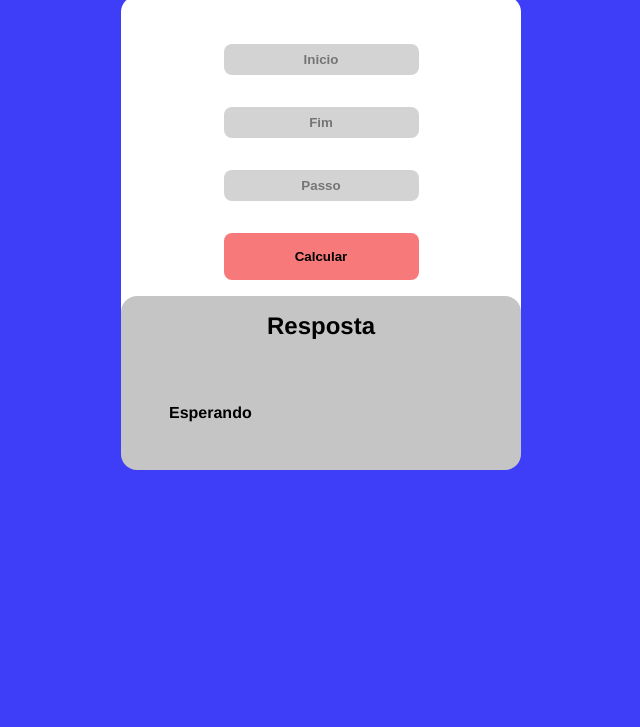
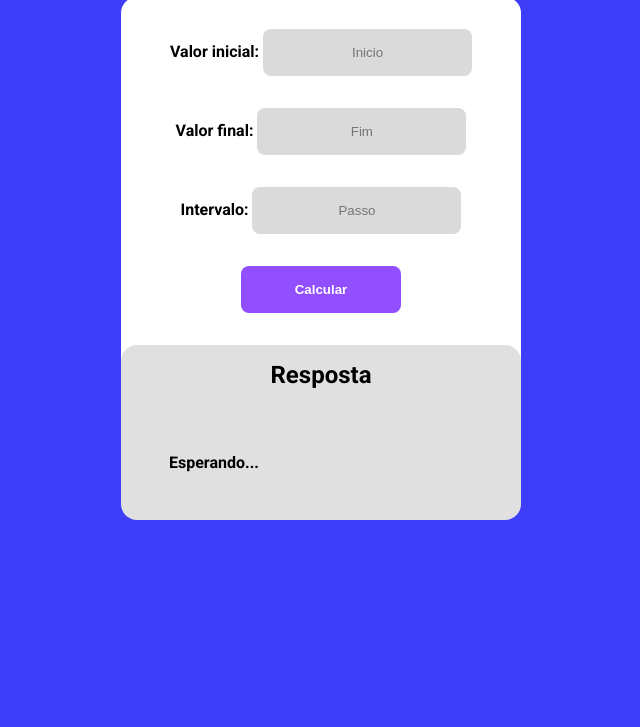
Before and after one commit to IsraelAlves44/Contador, a plain HTML site: page index.html in a window 1280 px wide. Shown: the part 73-800 px from the top of the page, without its empty margins (319-959 px from the left). Drawn offline with Linux system fonts and the light colour scheme.

Commit message:
melhorado

```diff
--- a/contador.js
+++ b/contador.js
@@ -4,6 +4,9 @@ function pegarDados() {
   let passo = document.getElementById("passo");
   let resp = document.getElementById("resposta");
 
+  if (passo.value == 0 || fim == 0) {
+    resp.innerHTML = "Nem o valor final, nem o intervalo podem ser iguais a 1 ";
+  } else {
     if (
       inicio.value.length == 0 ||
       fim.value.length == 0 ||
@@ -20,6 +23,7 @@ function pegarDados() {
         resp.innerHTML += `"👉 " ${c} `;
       }
     }
+  }
 
   console.log(inicio.value, fim.value, passo.value);
 }
--- a/index.html
+++ b/index.html
@@ -1,44 +1,46 @@
 <!DOCTYPE html>
-<html lang="en">
+<html lang="pt-br">
 <head>
     <meta charset="UTF-8">
     <meta http-equiv="X-UA-Compatible" content="IE=edge">
     <meta name="viewport" content="width=device-width, initial-scale=1.0">
     <link rel="stylesheet" href="./styles.css">
+    <link rel="preconnect" href="https://fonts.googleapis.com">
+<link rel="preconnect" href="https://fonts.gstatic.com" crossorigin>
+<link href="https://fonts.googleapis.com/css2?family=Poppins:ital,wght@0,300;0,700;1,400&family=Roboto:ital,wght@0,500;0,700;1,300&display=swap" rel="stylesheet">
     <title>Contador</title>
 </head>
 <body>
     <header>
-        <h1>Cotador</h1>
+        <h1>CONTADOR</h1>
     </header>
     <main>
-        <div id="fundo">
-            <form action="">
-
-                <div class="information">
+        <div id="background">
+            <form>
+                <!-- Campos para digitar as informações solicitadas-->
+                <div  class="information">
+                <label for="inicio">Valor inicial: </label>
                 <input type="text" id="inicio" placeholder="Inicio" alt="Inicio">
                 </div>
-
                 <div class="information">
+                    <label for="fim">Valor final: </label>
                     <input type="text" id="fim" placeholder="Fim" alt="Fim">
                 </div>
-
                 <div class="information">
-
+                    <label for="passo">Intervalo: </label>
                     <input type="text" id="passo" placeholder="Passo" alt="Passo">
                 </div>
-                <div class="information">
+                <div class="button">
                     <input onclick="pegarDados()" type="button" id="calcular" value="Calcular" alt="BotaoParaCalcular">
                 </div>
+
             </form>
             <section>
                 <h1>Resposta</h1>
-                <p id="resposta">Esperando</p>
+                <p id="resposta">Esperando...</p>
             </section>
         </div>
-
     </main>
-    <footer></footer>
     <script src="./contador.js"></script>
 </body>
 </html>
--- a/styles.css
+++ b/styles.css
@@ -5,7 +5,7 @@
 }
 
 html {
-  font-family: "Helvetica Neue", Helvetica, Arial, sans;
+  font-family: Roboto, "Helvetica Neue";
   background-color: rgb(62, 62, 248);
   font-weight: bold;
 }
@@ -23,31 +23,33 @@ header h1 {
 form {
   display: flex;
   flex-direction: column;
-  padding: 1rem 2rem;
+  align-items: center;
 }
-div.information {
+.information {
   margin-top: 2rem;
 }
 input {
-  outline: 0;
-  width: 100%;
-  text-align: center;
-  font-weight: bold;
-  padding: 0.5rem;
-  border-radius: 0.5rem;
-  border: 0;
-  background-color: rgb(211, 211, 211);
-}
-input#calcular {
-  background-color: rgb(247, 121, 121);
-  border: 0;
+  border: none;
+  background-color: rgb(219, 218, 218);
   padding: 1rem;
   border-radius: 0.5rem;
+  outline: none;
+  text-align: center;
 }
-#calcular:hover {
-  background-color: rgb(252, 78, 78);
+
+input#calcular {
+  background-color: rgb(146, 79, 255);
+  width: 10rem;
+  margin-top: 2rem;
+  margin-bottom: 2rem;
+  color: #fff;
+  font-weight: bold;
 }
-div#fundo {
+input#calcular:hover {
+  background-color: rgb(118, 32, 255);
+  transition: 0.5s;
+}
+div#background {
   height: 400px;
   width: 400px;
   border-radius: 1rem;
@@ -58,9 +60,9 @@ div#fundo {
   justify-content: space-between;
 }
 section {
-  height: 500px;
+  height: auto;
   width: 400px;
-  background-color: rgb(197, 197, 197);
+  background-color: rgb(224, 224, 224);
   border-radius: 1rem;
 }
 
```
Also changed, not shown: 3 other files. Lines whose indentation alone changed are shown as unchanged.
